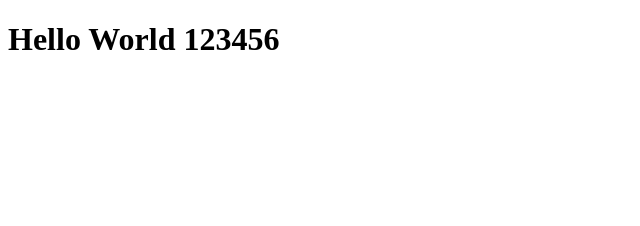
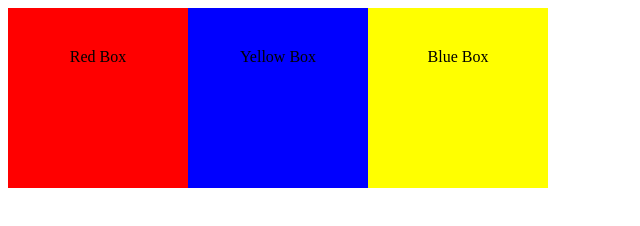
Before and after one commit to peterdo229/peter-do-repository-assignment, a plain HTML site: page index.html in a window 1280 px wide. Shown: the whole page, without its empty margins (0-640 px from the left). Drawn offline with Linux system fonts and the light colour scheme.

Commit message:
class work

```diff
--- a/index.html
+++ b/index.html
@@ -4,9 +4,14 @@
     <meta charset="UTF-8">
     <meta http-equiv="X-UA-Compatible" content="IE=edge">
     <meta name="viewport" content="width=device-width, initial-scale=1.0">
-    <title>Document</title>
+    <link href="style.css" rel="stylesheet">
+    <title>Flexbox</title>
 </head>
 <body>
-    <h1> Hello World 123456</h1>
+    <div class= "container-fluid">
+        <div class= "object-one">Red Box</div>
+        <div class= "object-two">Yellow Box</div>
+        <div class= "object-three">Blue Box</div>
+        </div>
 </body>
 </html>
--- /dev/null
+++ b/style.css
@@ -0,0 +1,18 @@
+.container-fluid{
+    display: flex;
+ }
+ .object-one, .object-two, .object-three{
+     width: 100px;
+     height: 100px;
+     padding: 40px;
+     text-align: center;
+ }
+ .object-one{
+    background-color: red;
+ }
+ .object-two{
+    background-color: blue;
+ }
+ .object-three{
+    background-color: yellow;
+ }
```
